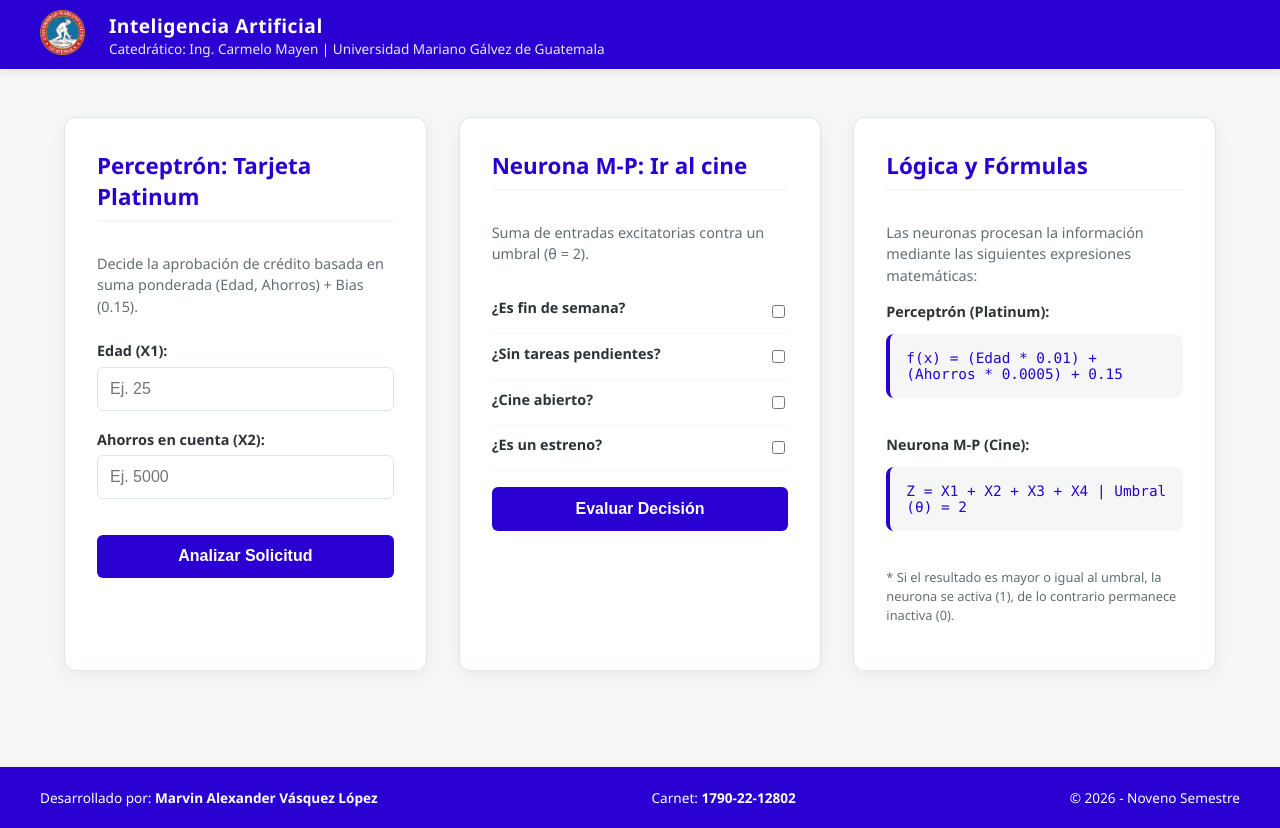
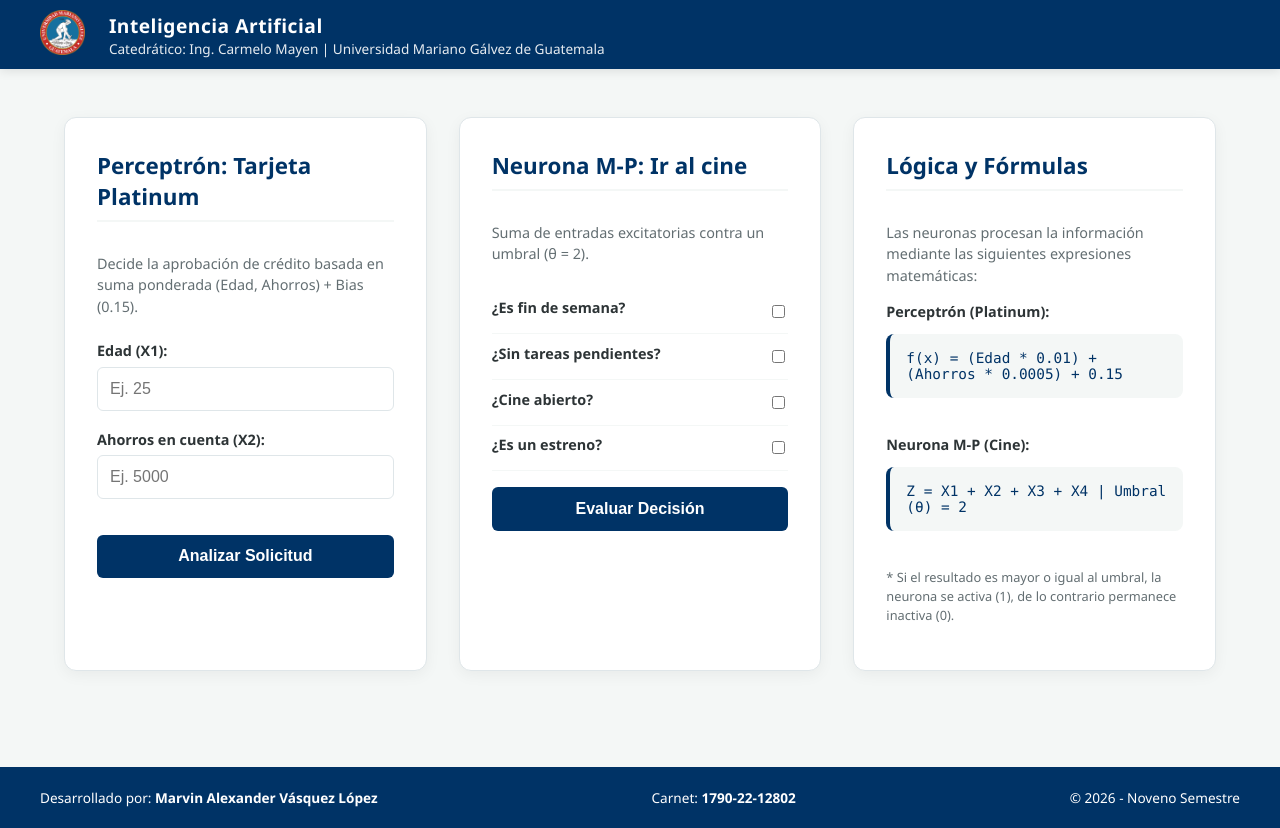
Before and after one commit to Alexmavl/NeuronaMP_Perceptron, a Flask app: page / in a window 1280 px wide. Run offline with Flask 3, Linux system fonts and the light colour scheme.

Commit message:
style: update navbar and footer color to #003366

```diff
--- a/static/css/style.css
+++ b/static/css/style.css
@@ -1,6 +1,6 @@
 :root {
-    --primary: #2900D1;
-    --primary-hover: #1e00a3;
+    --primary: #003366;
+    --primary-hover: #002244;
     --bg-light: #F4F7F6;
     --card-bg: #FFFFFF;
     --text-dark: #2D3436;
```
